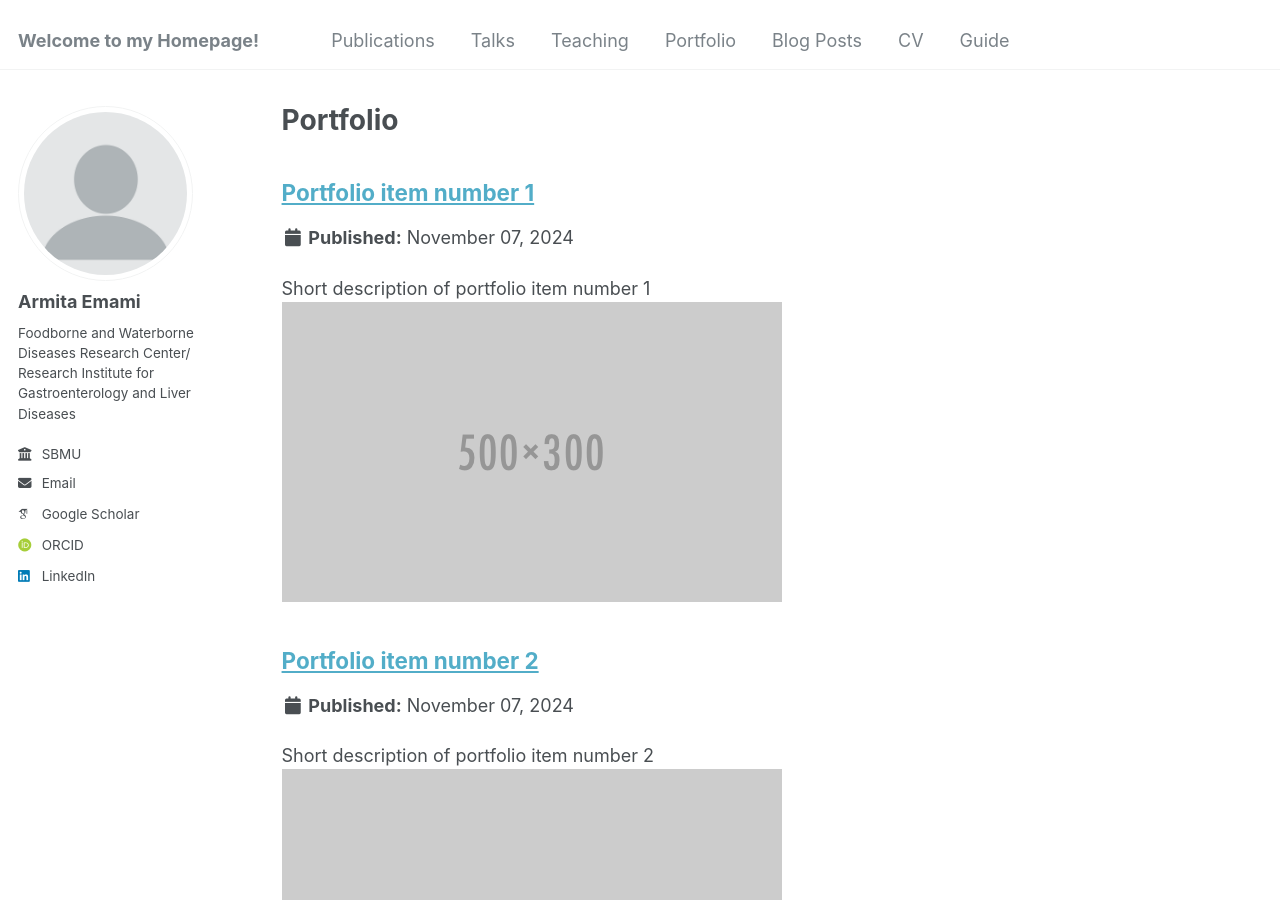
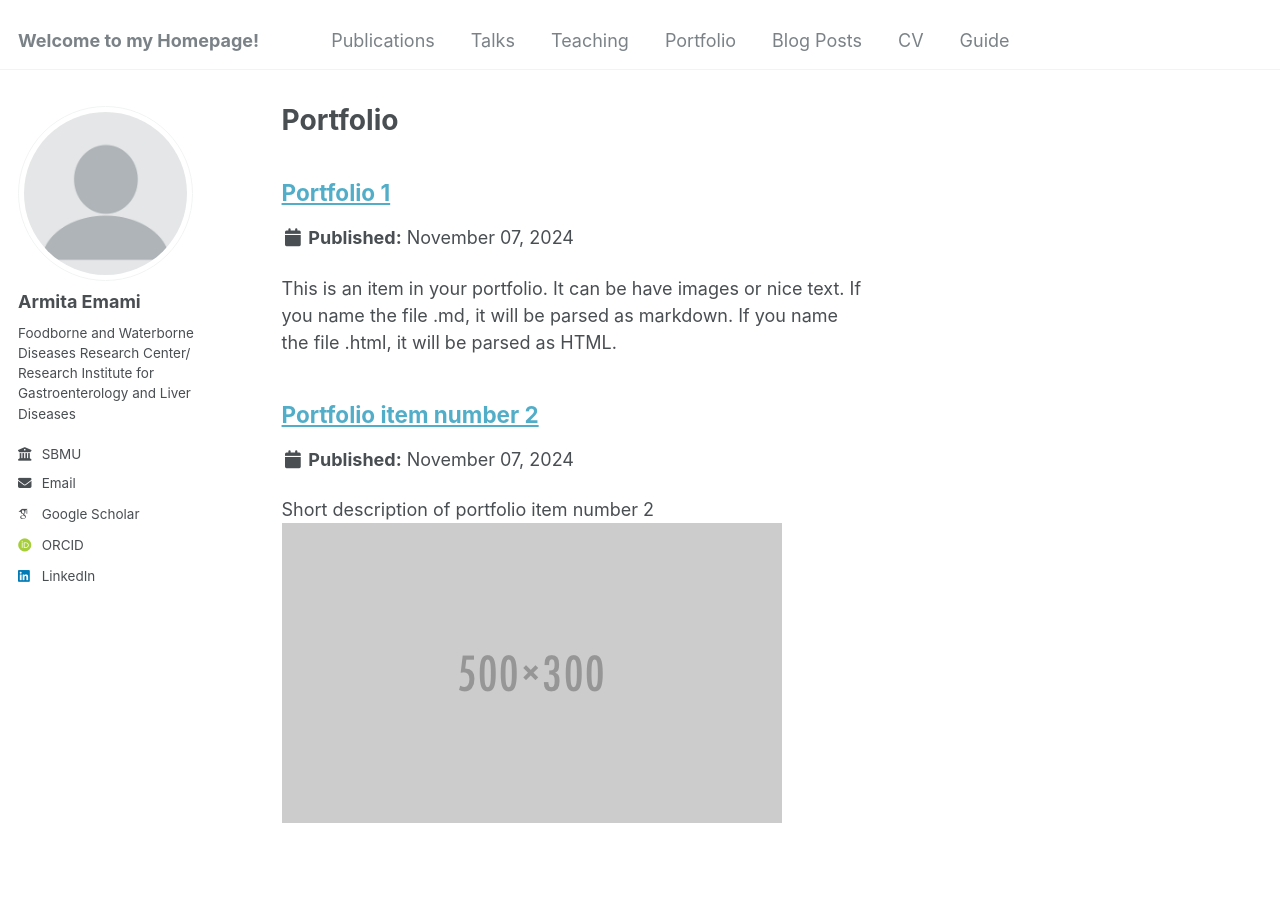
Before and after one commit to Armitaem/main0, a Jekyll site: the page built from _pages/portfolio.html, in a window 1280 px wide and 900 px high. Built offline with Jekyll 4.4.1, drawn with Linux system fonts in a browser that asks for light colours; some web fonts are replaced.

Commit message:
Update portfolio-1.md
f

```diff
--- a/_portfolio/portfolio-1.md
+++ b/_portfolio/portfolio-1.md
@@ -1,7 +1,5 @@
 ---
-title: "Portfolio item number 1"
-excerpt: "Short description of portfolio item number 1<br/><img src='/images/500x300.png'>"
-collection: portfolio
+
 ---
 
 This is an item in your portfolio. It can be have images or nice text. If you name the file .md, it will be parsed as markdown. If you name the file .html, it will be parsed as HTML.
```
